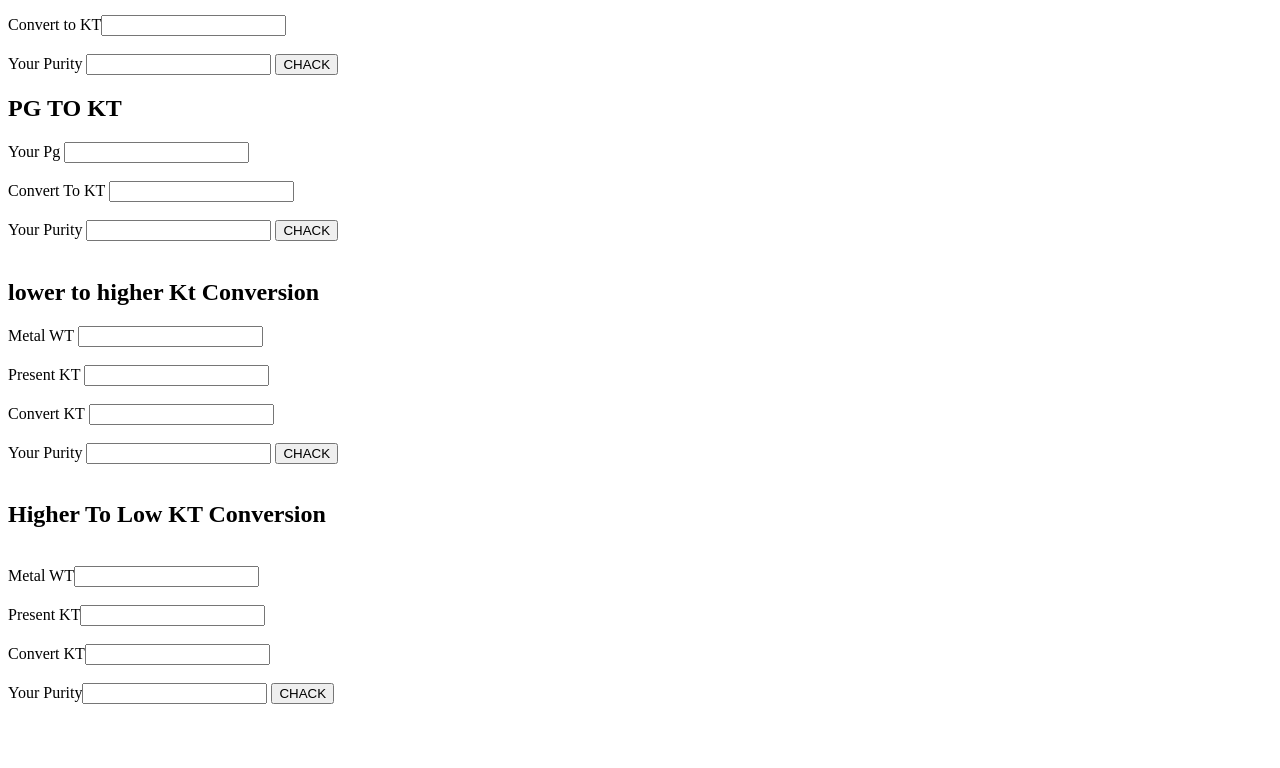
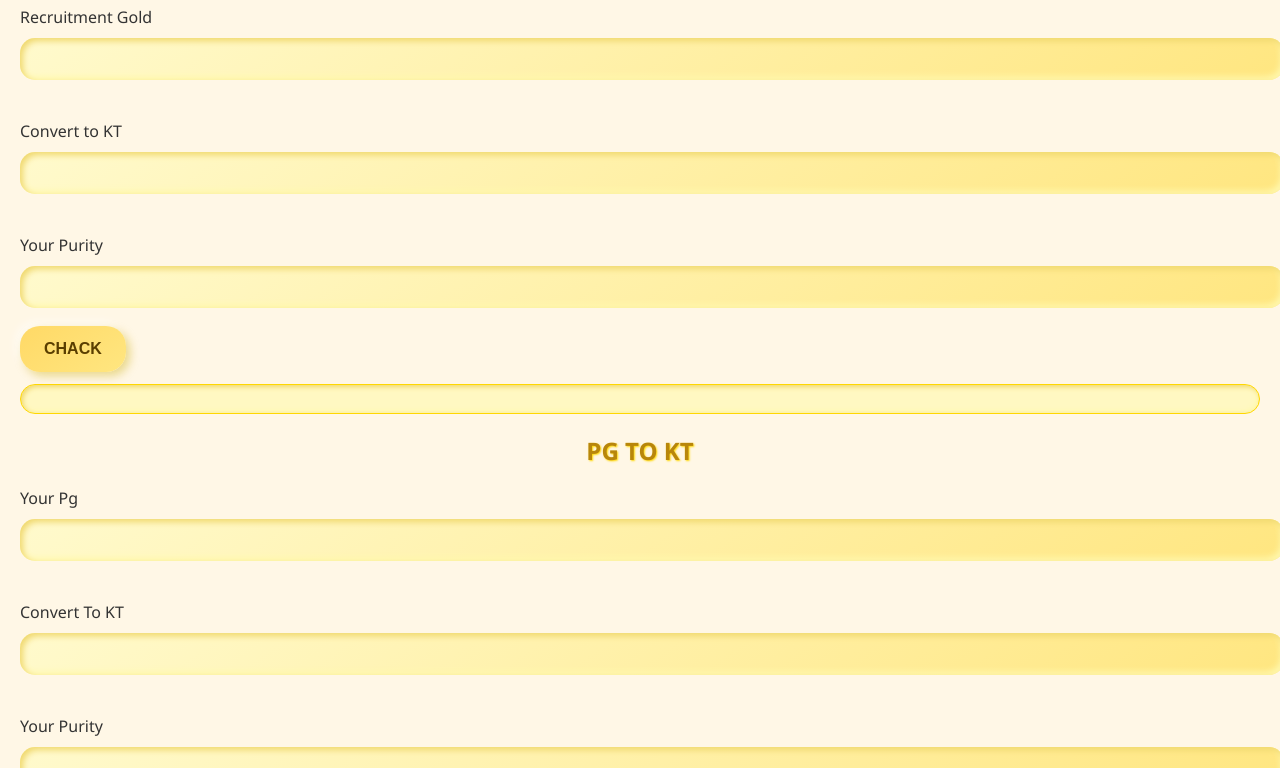
Before and after one commit to sonu-raj823/KT-CONVERSION-, a plain HTML site: page index.html in a window 1280 px wide. Shown: the part 122-890 px from the top of the page. Before the commit the page ends 852 px from the top, so only its background shows below. Drawn offline with Linux system fonts and the light colour scheme.

Commit message:
Add files via upload

```diff
--- a/index.html
+++ b/index.html
@@ -4,7 +4,7 @@
     <meta charset="UTF-8">
     <meta name="viewport" content="width=device-width, initial-scale=1.0">
     <title>Document</title>
-    <link rel="Style.css">
+    <link rel="stylesheet" href="Style.css">
 
 
 </head>
```
